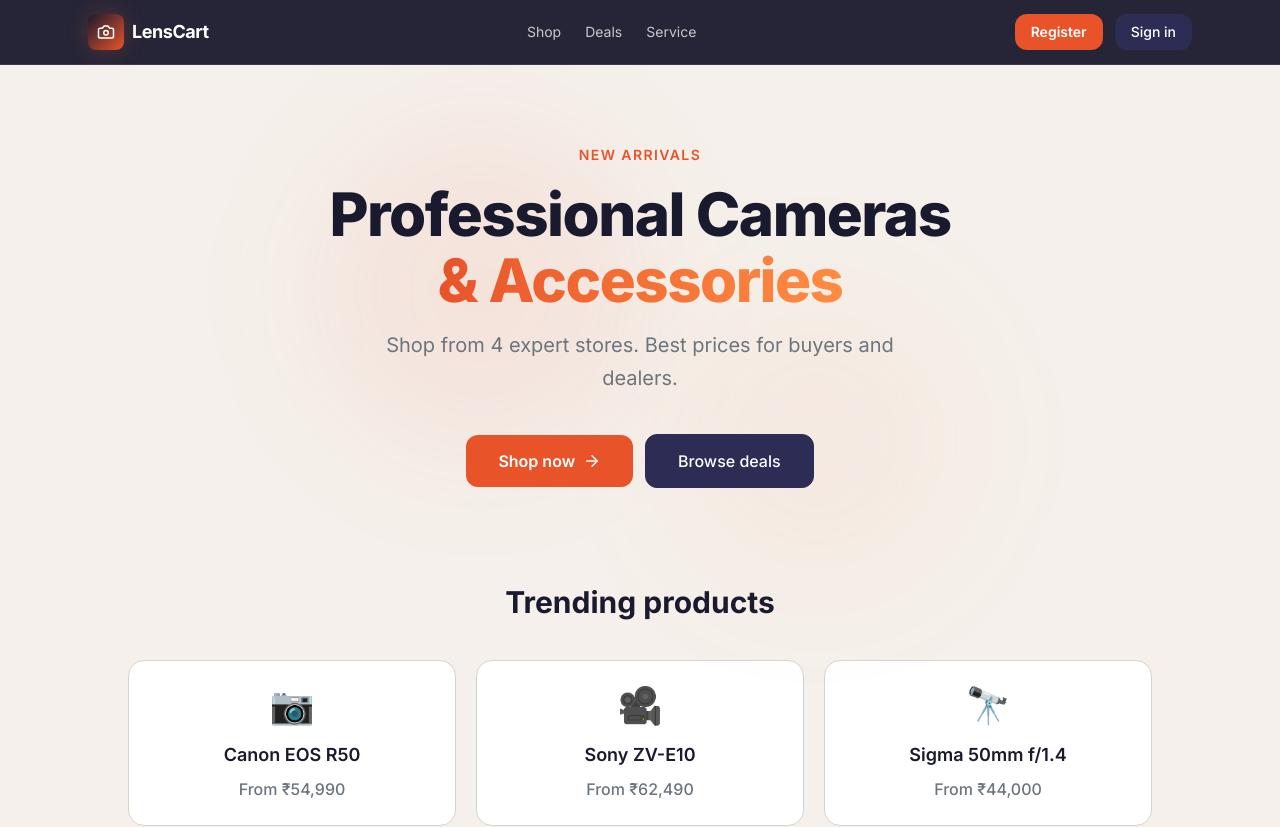
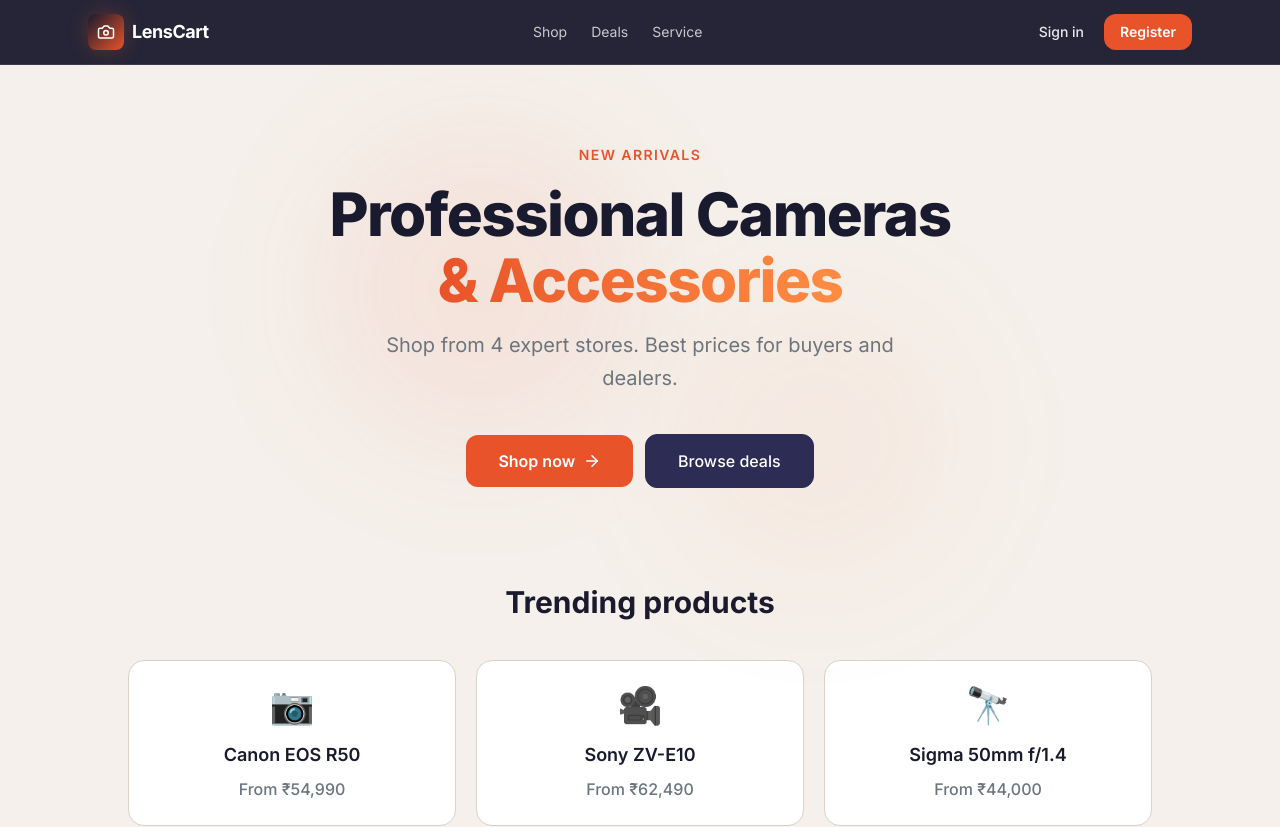
Before and after one commit to shukla-manya/evision-platform-, a Next.js app in the folder frontend-web/: page / in a window 1280 px wide. Shown: the top 827 px of the page. Built offline with nearby package versions, Linux system fonts and the light colour scheme.

Commit message:
feat: update features and improve system performance

```diff
--- a/frontend-web/app/(auth)/register/page.tsx
+++ b/frontend-web/app/(auth)/register/page.tsx
@@ -1,5 +1,5 @@
 'use client';
-import { useState } from 'react';
+import { useEffect, useState } from 'react';
 import Link from 'next/link';
 import { useRouter } from 'next/navigation';
 import { Camera, User, Mail, Phone, Building2, ArrowRight, Loader2 } from 'lucide-react';
@@ -14,6 +14,14 @@ export default function RegisterPage() {
   const [otpSending, setOtpSending] = useState(false);
   const [role, setRole] = useState<'customer' | 'dealer' | 'electrician'>('customer');
   const [form, setForm] = useState({ name: '', email: '', phone: '', gst_no: '', address: '', otp: '' });
+
+  useEffect(() => {
+    if (typeof window === 'undefined') return;
+    const q = new URLSearchParams(window.location.search).get('role');
+    if (q === 'dealer' || q === 'electrician' || q === 'customer') {
+      setRole(q);
+    }
+  }, []);
 
   const set = (k: string) => (e: React.ChangeEvent<HTMLInputElement>) =>
     setForm(f => ({ ...f, [k]: e.target.value }));
--- a/frontend-web/app/page.tsx
+++ b/frontend-web/app/page.tsx
@@ -22,7 +22,7 @@ export default function HomePage() {
           </Link>
 
           <nav
-            className="flex items-center gap-4 sm:gap-6 text-sm text-white/75 overflow-x-auto max-w-[55vw] sm:max-w-none no-scrollbar"
+            className="flex items-center gap-4 sm:gap-6 text-sm text-white/75 overflow-x-auto max-w-[min(52vw,14rem)] sm:max-w-none [scrollbar-width:none] [-ms-overflow-style:none] [&::-webkit-scrollbar]:hidden"
             aria-label="Primary"
           >
             <Link href="/shop" className="hover:text-white whitespace-nowrap shrink-0 transition-colors">
@@ -36,24 +36,15 @@ export default function HomePage() {
             </Link>
           </nav>
 
-          <div className="flex items-center gap-2 sm:gap-3 shrink-0">
+          <div className="flex items-center gap-2 shrink-0">
             <Link
               href="/login"
-              className="text-white/90 text-sm font-medium px-3 py-2 rounded-lg hover:bg-white/10 transition-colors hidden xs:inline"
+              className="text-white/90 text-sm font-medium px-3 py-2 rounded-lg hover:bg-white/10 transition-colors whitespace-nowrap"
             >
               Sign in
             </Link>
-            <Link href="/register" className="text-white/90 text-sm font-medium px-3 py-2 rounded-lg hover:bg-white/10 transition-colors sm:hidden">
+            <Link href="/register" className="ev-btn-primary text-sm py-2 px-4 whitespace-nowrap">
               Register
-            </Link>
-            <Link href="/login" className="text-white/90 text-sm font-medium px-3 py-2 rounded-lg hover:bg-white/10 transition-colors sm:hidden">
-              Sign in
-            </Link>
-            <Link href="/register" className="ev-btn-primary text-sm py-2 px-4 hidden sm:inline-flex">
-              Register
-            </Link>
-            <Link href="/login" className="ev-btn-secondary text-sm py-2 px-4 hidden sm:inline-flex border-0">
-              Sign in
             </Link>
           </div>
         </div>
```
